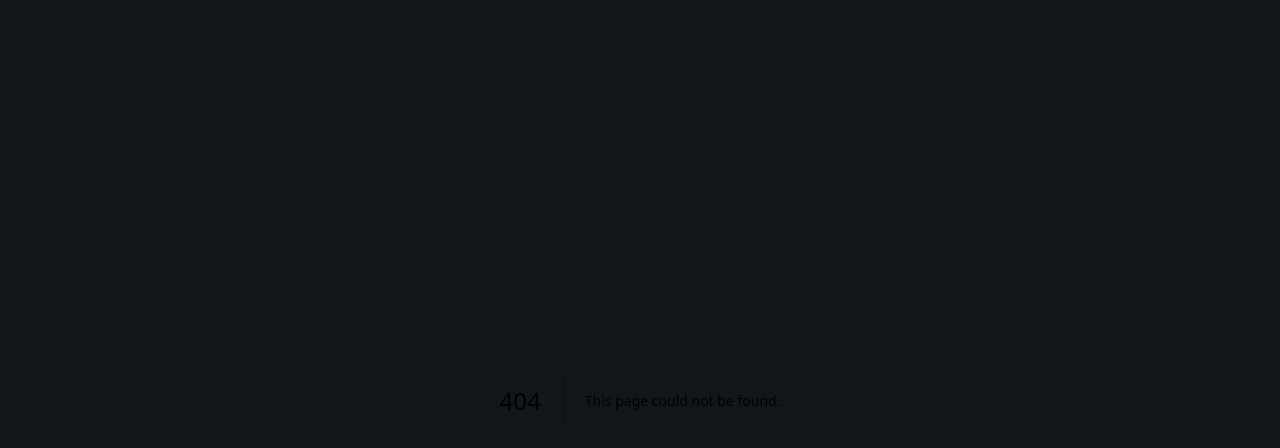
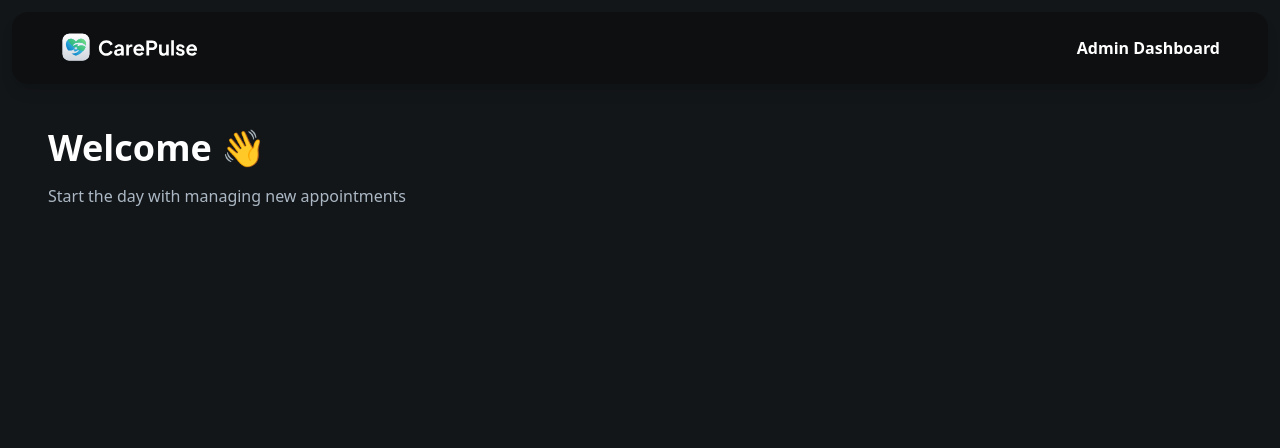
Before and after one commit to Kaveeshe2001/Healthcare-App-Nextjs, a Next.js app in the folder healthcare-next/: page /admin in a window 1280 px wide. Before the commit this address had no page. Shown: the top 448 px of the page. Built offline with nearby package versions, Linux system fonts and the light colour scheme.

Commit message:
header section in admin page

```diff
--- /dev/null
+++ b/healthcare-next/app/admin/page.tsx
@@ -0,0 +1,33 @@
+'use client'
+
+import Image from "next/image"
+import Link from "next/link"
+
+const Admin = () => {
+  return (
+    <div className="mx-auto flex max-w-7xl flex-col space-y-14">
+       <header className="admin-header">
+          <Link href="/" className="cursor-pointer">
+             <Image
+                src="/assets/icons/logo-full.svg"
+                height={32}
+                width={162}
+                alt="Logo"
+                className="h-8 w-fit"
+             />
+          </Link>
+
+          <p className="text-16-semibold">Admin Dashboard</p>
+       </header>
+
+       <main className="admin-main">
+          <section className="w-full space-y-4">
+             <h1 className="header">Welcome 👋</h1>
+             <p className="text-dark-700">Start the day with managing new appointments</p>
+          </section>
+       </main>
+    </div>
+  )
+}
+
+export default Admin
--- a/healthcare-next/components/PasskeyModal.tsx
+++ b/healthcare-next/components/PasskeyModal.tsx
@@ -18,7 +18,7 @@
     InputOTPSeparator,
     InputOTPSlot,
 } from "@/components/ui/input-otp"
-import { encryptKey } from "@/lib/utils";
+import { decryptKey, encryptKey } from "@/lib/utils";
 
 import Image from "next/image";
 import { usePathname, useRouter } from "next/navigation";
@@ -34,9 +34,11 @@
 
   const encryptedKey = typeof window !== 'undefined' ? window.localStorage.getItem('accessKey') : null;
 
+  const accessKey = encryptedKey && decryptKey(encryptedKey);
+
   useEffect(() => {
     if(path) {
-        if(passkey === process.env.NEXT_PUBLIC_ADMIN_PASSKEY) {
+        if(accessKey === process.env.NEXT_PUBLIC_ADMIN_PASSKEY) {
             setOpen(false);
             router.push('/admin');
         } else {
```
